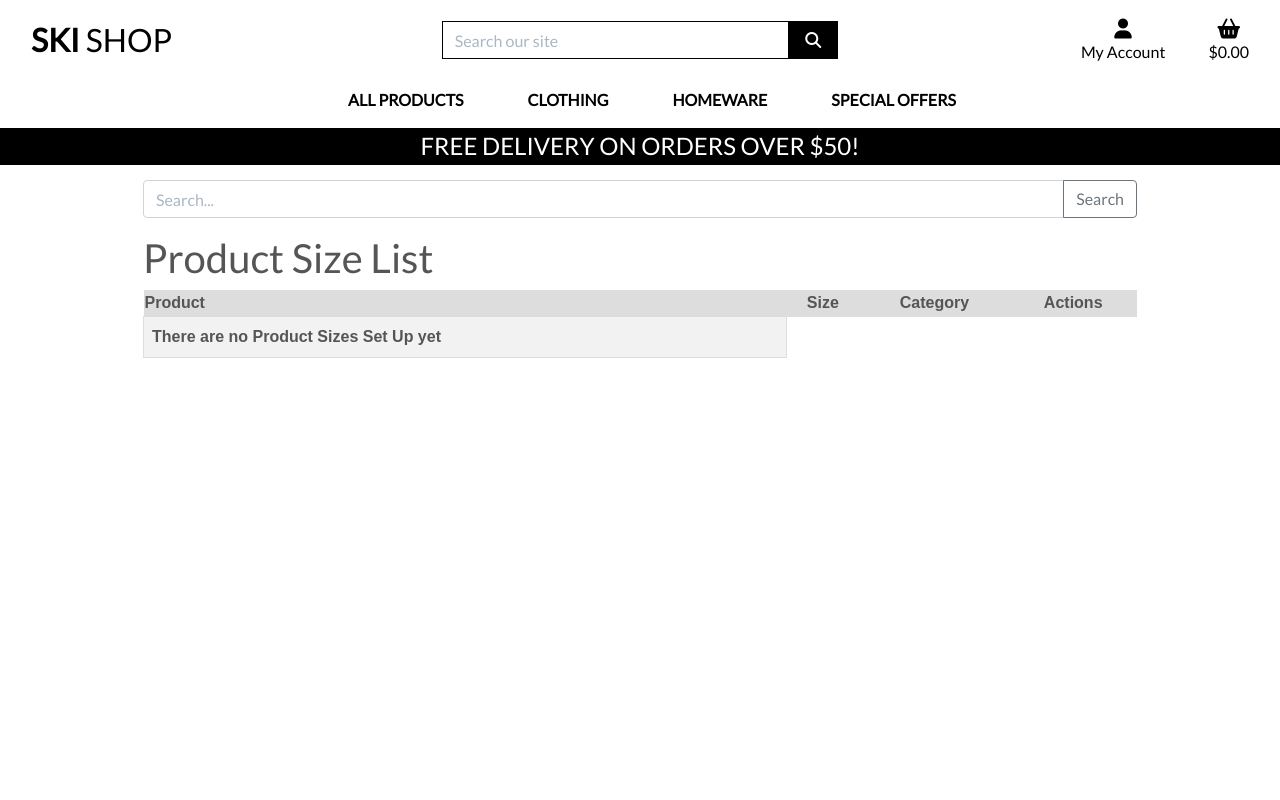
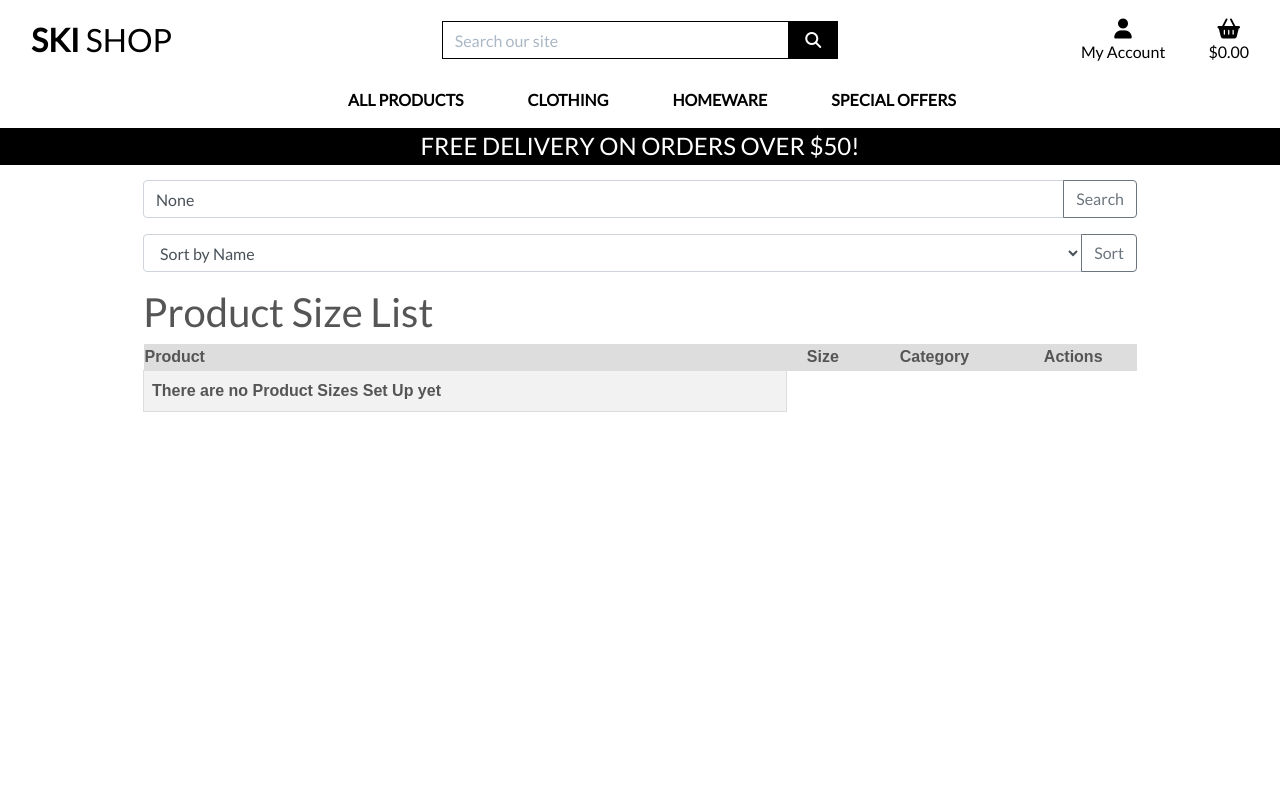
Before and after one commit to TMartin88/ski_shop, a Django app: page /product_sizes/ in a window 1280 px wide. Run offline with Django 3.2, Linux system fonts and the light colour scheme; data comes from the database, SQL or seed files in the repository; data that the repository does not hold is empty; some libraries are stand-ins or nearby versions.

Commit message:
amend sort and search on all product sizes

```diff
--- a/product_sizes/templates/product_sizes/product_sizes.html
+++ b/product_sizes/templates/product_sizes/product_sizes.html
@@ -20,9 +20,19 @@
     <div class="container-fluid mt-3" id="size-list">
       <form method="GET">
         <div class="input-group mb-3">
-          <input type="text" class="form-control" name="q" placeholder="Search...">
+          <input type="text" class="form-control" name="q" placeholder="Search..." value="{{ search_term }}">
           <div class="input-group-append">
             <button class="btn btn-outline-secondary" type="submit">Search</button>
+          </div>
+        </div>
+        <div class="input-group mb-3">
+          <select class="form-control" name="sort">
+            <option value="name" {% if current_sorting == 'name' %}selected{% endif %}>Sort by Name</option>
+            <option value="category" {% if current_sorting == 'category' %}selected{% endif %}>Sort by Category</option>
+            <option value="size" {% if current_sorting == 'size' %}selected{% endif %}>Sort by Size</option>
+          </select>
+          <div class="input-group-append">
+            <button class="btn btn-outline-secondary" type="submit">Sort</button>
           </div>
         </div>
       </form>
--- a/product_sizes/views.py
+++ b/product_sizes/views.py
@@ -14,40 +14,32 @@ def all_product_sizes(request):
 
     product_sizes = ProductSize.objects.select_related('product', 'size', 'category')
 
-    query = None
-    categories = None
-    sort = None
-    direction = None
+    query = request.GET.get('q')
+    categories = request.GET.getlist('category')
+    sort = request.GET.get('sort', 'name')
+    direction = request.GET.get('direction')
 
-    if request.GET:
-        if 'sort' in request.GET:
-            sortkey = request.GET['sort']
-            sort = sortkey
-            if sortkey == 'name':
-                sortkey = 'size__name'
-            if sortkey == 'category':
-                sortkey = 'category__name'
-            if 'direction' in request.GET:
-                direction = request.GET['direction']
-                if direction == 'desc':
-                    sortkey = f'-{sortkey}'
-            product_sizes = product_sizes.order_by(sortkey)
+    if query:
+        queries = Q(size__name__icontains=query) | Q(size__friendly_name__icontains=query) | Q(category__name__icontains=query)
+        product_sizes = product_sizes.filter(queries)
 
-        if 'category' in request.GET:
-            categories = request.GET['category'].split(',')
-            product_sizes = product_sizes.filter(category__name__in=categories)
-            categories = Category.objects.filter(name__in=categories)
+    if categories:
+        product_sizes = product_sizes.filter(category__name__in=categories)
+        categories = Category.objects.filter(name__in=categories)
 
-        if 'q' in request.GET:
-            query = request.GET['q']
-            if not query:
-                messages.error(request, "You didn't enter any search criteria!")
-                return redirect('all_product_sizes')
+    if sort == 'name':
+        sortkey = 'size__name'
+    elif sort == 'category':
+        sortkey = 'category__name'
+    else:
+        sortkey = 'product__name'
 
-            queries = Q(size__name__icontains=query) | Q(size__friendly_name__icontains=query) | Q(category__name__icontains=query)
-            product_sizes = product_sizes.filter(queries)
+    if direction == 'desc':
+        sortkey = f'-{sortkey}'
 
-    current_sorting = f'{sort}_{direction}'
+    product_sizes = product_sizes.order_by(sortkey)
+
+    current_sorting = f'{sort}_{direction}' if sort and direction else None
 
     context = {
         'product_sizes': product_sizes,
```
